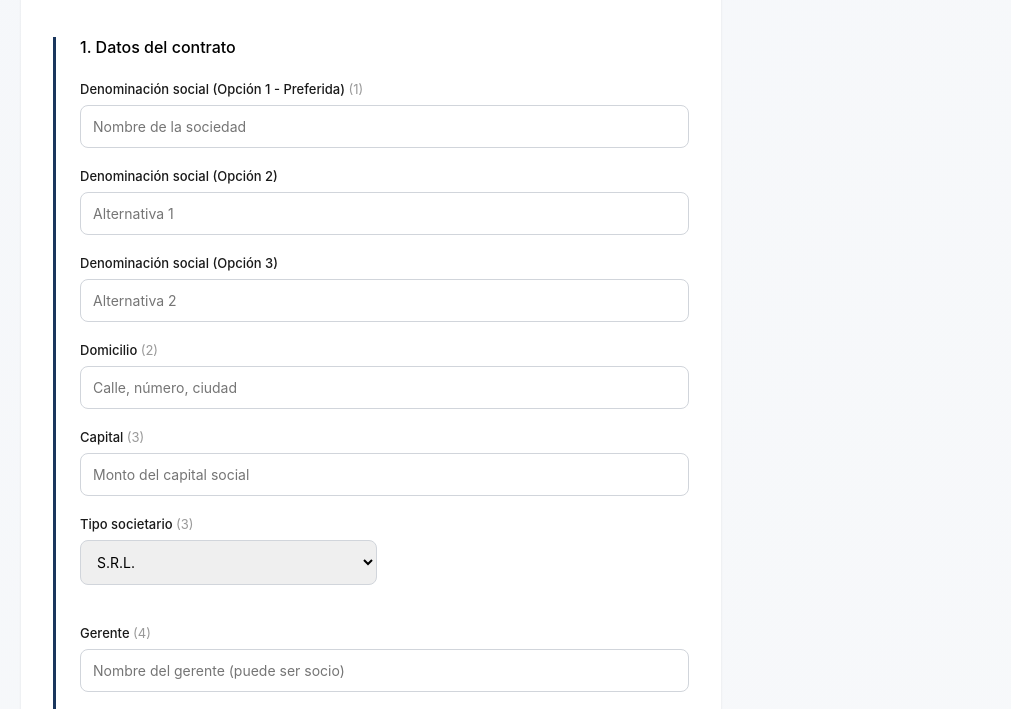
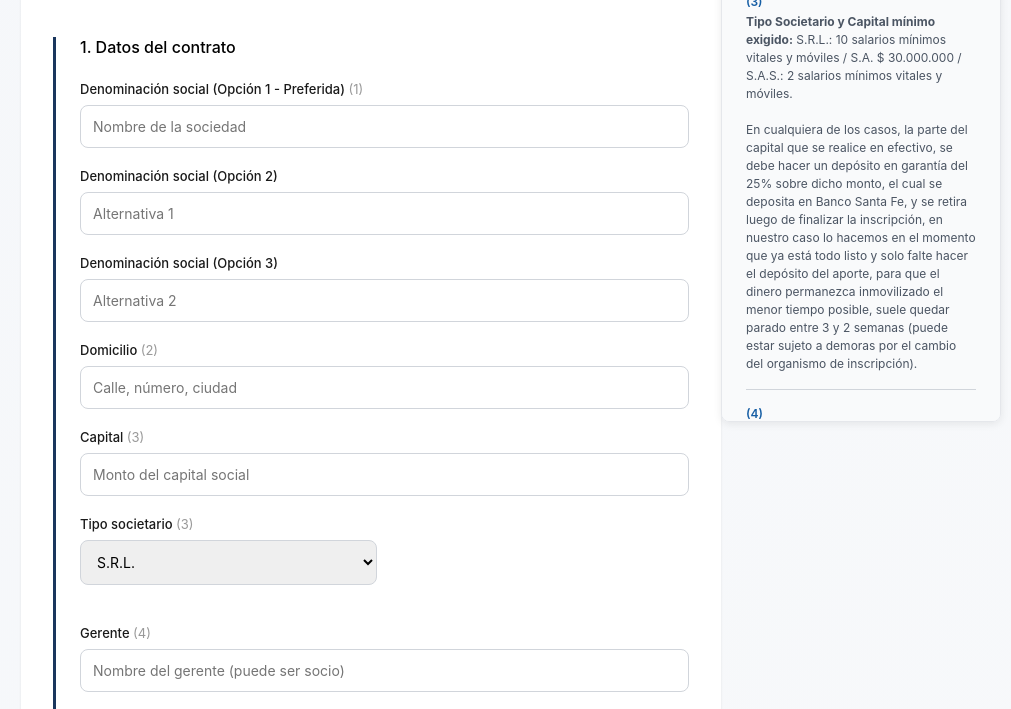
Before and after one commit to fontadengue/Sociedades-Constitucion, a plain HTML site: page index.html in a window 1280 px wide. Shown: the part 358-1067 px from the top of the page, without its empty margins (269-1280 px from the left). Drawn offline with nearby package versions, Linux system fonts and the light colour scheme.

Commit message:
Update index.html

```diff
--- a/index.html
+++ b/index.html
@@ -258,35 +258,56 @@
             margin-bottom: 1rem;
         }
 
+        .form-wrapper {
+            display: block;
+        }
+
         .referencias-section {
-            margin-top: 3rem;
-            padding-top: 2rem;
-            border-top: 0.5px solid #e5e7eb;
+            position: fixed;
+            right: 20px;
+            top: 100px;
+            width: 300px;
+            background: #f9fafb;
+            padding: 1.5rem;
+            border-radius: 8px;
+            border: 0.5px solid #e5e7eb;
+            max-height: calc(100vh - 120px);
+            overflow-y: auto;
+            box-shadow: 0 2px 8px rgba(0, 0, 0, 0.08);
         }
 
         .referencias-section h3 {
-            font-size: 16px;
-            font-weight: 500;
+            font-size: 14px;
+            font-weight: 600;
             color: #1a365d;
-            margin-bottom: 1.5rem;
+            margin-bottom: 1rem;
+            text-transform: uppercase;
+            letter-spacing: 0.5px;
         }
 
         .referencia-item {
-            margin-bottom: 1.5rem;
-            padding-left: 1rem;
-            border-left: 2px solid #d1d5db;
+            margin-bottom: 1rem;
+            padding-bottom: 1rem;
+            border-bottom: 0.5px solid #d1d5db;
+        }
+
+        .referencia-item:last-child {
+            margin-bottom: 0;
+            padding-bottom: 0;
+            border-bottom: none;
         }
 
         .referencia-numero {
-            font-weight: 500;
-            color: #1a365d;
-            margin-bottom: 0.5rem;
+            font-weight: 600;
+            color: #185fa5;
+            font-size: 12px;
+            margin-bottom: 0.25rem;
         }
 
         .referencia-texto {
-            font-size: 13px;
+            font-size: 12px;
             color: #4b5563;
-            line-height: 1.6;
+            line-height: 1.5;
         }
 
         .helper-text-dnf {
@@ -294,6 +315,33 @@
             color: #999;
             margin-top: 0.5rem;
             font-style: italic;
+        }
+
+        @media (max-width: 1400px) {
+            .referencias-section {
+                right: 10px;
+                width: 280px;
+            }
+        }
+
+        @media (max-width: 1024px) {
+            .referencias-section {
+                display: none;
+            }
+        }
+
+        @media (max-width: 640px) {
+            .container {
+                padding: 1.5rem;
+            }
+
+            .form-row {
+                grid-template-columns: 1fr;
+            }
+
+            .header h1 {
+                font-size: 24px;
+            }
         }
     </style>
 </head>
@@ -318,6 +366,8 @@
             </div>
 
             <form id="formulario">
+                <div class="form-wrapper">
+                    <div>
                 <!-- SECCIÓN 1: DATOS GENERALES -->
                 <div class="section">
                     <h2>1. Datos del contrato</h2>
@@ -386,6 +436,8 @@
                         ✓ Los campos completados se incluirán en el PDF descargable
                     </p>
                 </div>
+                </div>
+            </form>
 
             <!-- REFERENCIAS -->
             <div class="referencias-section">
@@ -415,7 +467,6 @@
                     <div class="referencia-texto">Quién o quiénes ocuparían el cargo: si es uno de los socios, solo indicar el nombre o si va a ser alguien que no sea socio, enviar todos los mismos datos personales solicitados a los socios.</div>
                 </div>
             </div>
-            </form>
         </div>
 
         <div id="successSection" class="hidden">
```
Lines whose indentation alone changed are shown as unchanged.
